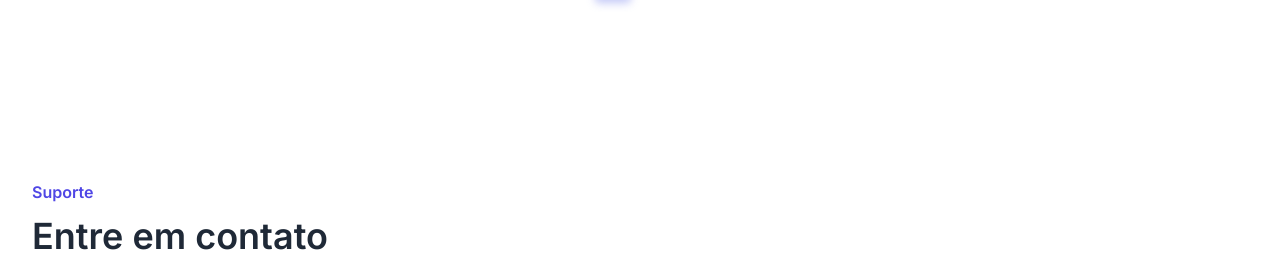
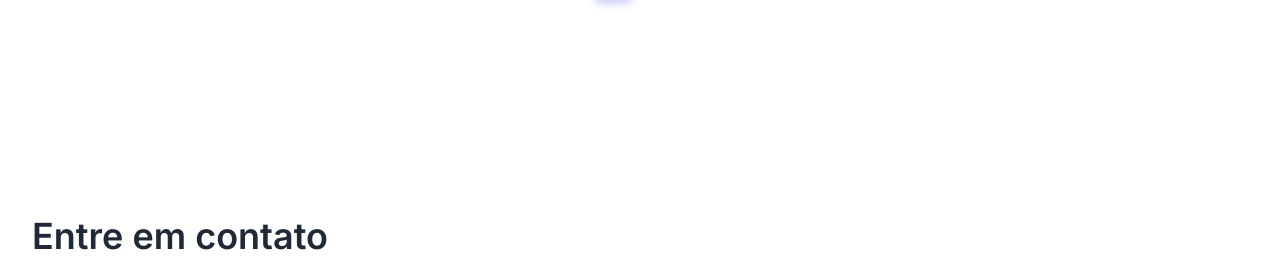
Before and after one commit to System-Apollo/FRONT_T.IA.GO, a Next.js app: page / in a window 1280 px wide. Shown: the part 3014-3284 px from the top of the page. Built offline with nearby package versions, Linux system fonts and the light colour scheme.

Commit message:
added color

```diff
--- a/src/pages/suporte/index.tsx
+++ b/src/pages/suporte/index.tsx
@@ -62,7 +62,7 @@ export default function Suporte() {
         <main className="py-14 w-full">
             <div className="max-w-screen-xl mx-auto px-4 text-gray-600 md:px-8">
                 <div className="max-w-xl space-y-3">
-                    <h3 className="text-indigo-600 font-semibold">Suporte</h3>
+                    <h3 className="text-gradient font-semibold">Suporte</h3>
                     <p className="text-gray-800 text-3xl font-semibold sm:text-4xl">
                         Entre em contato
                     </p>
```
